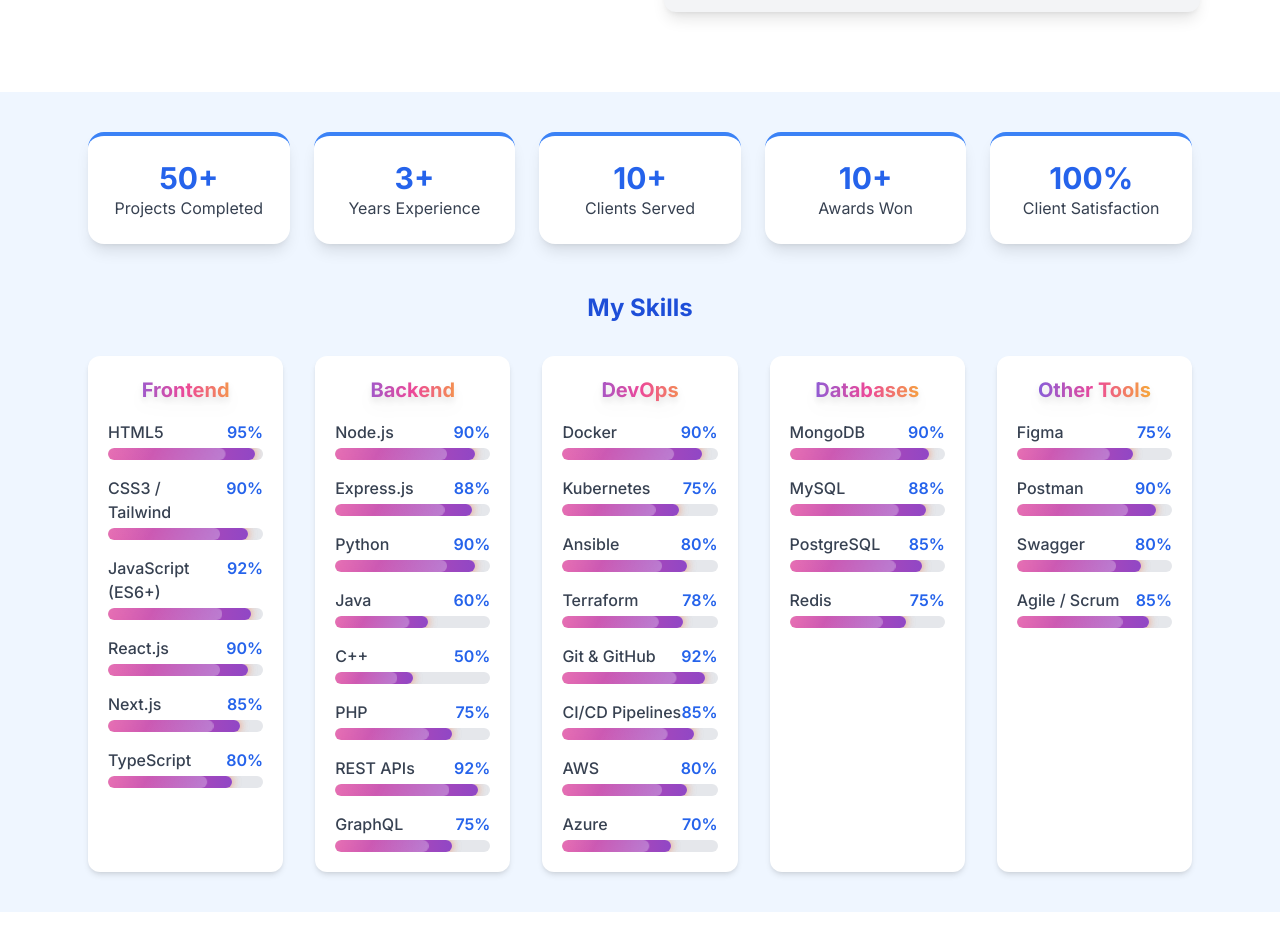
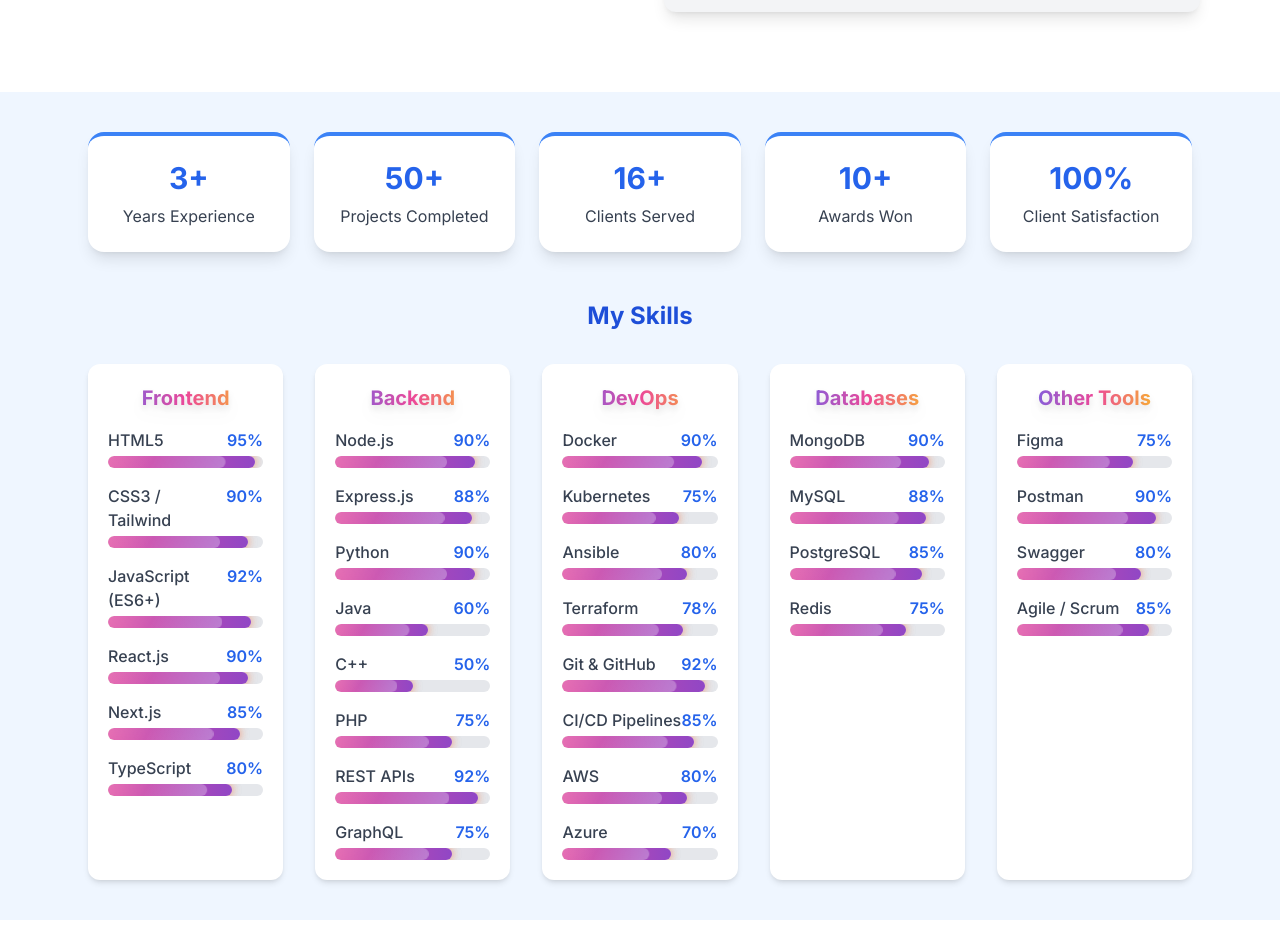
Before and after one commit to hesbonangwenyi606/my-portfolio, a React (Vite) app: page / in a window 1280 px wide. Shown: the part 1980-2909 px from the top of the page. Built offline with nearby package versions, Linux system fonts and the light colour scheme.

Commit message:
completed

```diff
--- a/src/components/SkillsSection.tsx
+++ b/src/components/SkillsSection.tsx
@@ -6,11 +6,11 @@ const Stats = () => {
       <div className="max-w-6xl mx-auto px-6">
         {/* Stats Section */}
         <div className="grid grid-cols-2 md:grid-cols-3 lg:grid-cols-5 gap-6 text-center mb-12">
-          <StatCard number="50+" label="Projects Completed" />
-          <StatCard number="3+" label="Years Experience" />
-          <StatCard number="10+" label="Clients Served" />
-          <StatCard number="10+" label="Awards Won" />
-          <StatCard number="100%" label="Client Satisfaction" />
+          <StatCard number={3} suffix="+" label="Years Experience" delay={0} />
+          <StatCard number={50} suffix="+" label="Projects Completed" delay={0.1} />
+          <StatCard number={16} suffix="+" label="Clients Served" delay={0.2} />
+          <StatCard number={10} suffix="+" label="Awards Won" delay={0.3} />
+          <StatCard number={100} suffix="%" label="Client Satisfaction" delay={0.4} />
         </div>
 
         {/* Skills Section */}
@@ -19,9 +19,7 @@ const Stats = () => {
             My Skills
           </h2>
 
-          {/* Grid of Skill Categories */}
           <div className="grid grid-cols-1 md:grid-cols-2 lg:grid-cols-5 gap-8">
-            {/* 1. Frontend */}
             <SkillCategory
               title="Frontend"
               skills={[
@@ -34,7 +32,6 @@ const Stats = () => {
               ]}
             />
 
-            {/* 2. Backend */}
             <SkillCategory
               title="Backend"
               skills={[
@@ -49,7 +46,6 @@ const Stats = () => {
               ]}
             />
 
-            {/* 3. DevOps */}
             <SkillCategory
               title="DevOps"
               skills={[
@@ -64,7 +60,6 @@ const Stats = () => {
               ]}
             />
 
-            {/* 4. Databases */}
             <SkillCategory
               title="Databases"
               skills={[
@@ -75,7 +70,6 @@ const Stats = () => {
               ]}
             />
 
-            {/* 5. Other Tools */}
             <SkillCategory
               title="Other Tools"
               skills={[
@@ -92,22 +86,108 @@ const Stats = () => {
   );
 };
 
-/* Reusable Stat Card */
-const StatCard = ({ number, label }) => (
-  <div className="cursor-pointer bg-white shadow-lg rounded-2xl p-6 border-t-4 border-blue-500 hover:scale-105 transform transition duration-300">
-    <h3 className="text-3xl font-bold text-blue-600">{number}</h3>
-    <p className="text-gray-700">{label}</p>
-  </div>
-);
+/* ✅ StatCard with glow pulse animation */
+const StatCard = ({ number, suffix, label, delay }) => {
+  const [count, setCount] = useState(0);
+  const [inView, setInView] = useState(false);
+  const [visible, setVisible] = useState(false);
+  const [pop, setPop] = useState(false);
+  const ref = useRef(null);
 
-/* Skill Category Component with polished title */
+  useEffect(() => {
+    const observer = new IntersectionObserver(
+      ([entry]) => {
+        if (entry.isIntersecting) {
+          setInView(true);
+          setVisible(true);
+        }
+      },
+      { threshold: 0.3 }
+    );
+    if (ref.current) observer.observe(ref.current);
+    return () => {
+      if (ref.current) observer.unobserve(ref.current);
+    };
+  }, []);
+
+  useEffect(() => {
+    if (inView) {
+      let start = 0;
+      const end = number;
+      const duration = 1500;
+      const increment = end / (duration / 16);
+
+      const timer = setInterval(() => {
+        start += increment;
+        if (start >= end) {
+          start = end;
+          clearInterval(timer);
+          setPop(true);
+          setTimeout(() => setPop(false), 800); // glow pulse lasts longer
+        }
+        setCount(Math.floor(start));
+      }, 16);
+    }
+  }, [inView, number]);
+
+  return (
+    <div
+      ref={ref}
+      className={`cursor-pointer bg-white shadow-lg rounded-2xl p-6 border-t-4 border-blue-500 transform transition-all duration-700 ease-out
+        ${visible ? "opacity-100 translate-y-0" : "opacity-0 translate-y-6"}
+      `}
+      style={{ transitionDelay: `${delay}s` }}
+    >
+      <div className="relative flex justify-center items-center">
+        {/* Glow Pulse Ring */}
+        {pop && (
+          <div className="absolute w-20 h-20 rounded-full animate-glow-pulse bg-blue-400/30 blur-lg"></div>
+        )}
+
+        <h3
+          className={`text-3xl font-bold text-blue-600 transition-transform duration-300 ${
+            pop ? "scale-125" : "scale-100"
+          }`}
+        >
+          {count}
+          {suffix}
+        </h3>
+      </div>
+      <p className="text-gray-700 mt-2">{label}</p>
+
+      <style jsx>{`
+        @keyframes glowPulse {
+          0% {
+            transform: scale(0.8);
+            opacity: 0.6;
+          }
+          50% {
+            transform: scale(1.3);
+            opacity: 1;
+          }
+          100% {
+            transform: scale(1.5);
+            opacity: 0;
+          }
+        }
+        .animate-glow-pulse {
+          animation: glowPulse 0.8s ease-out;
+        }
+      `}</style>
+    </div>
+  );
+};
+
+/* Skill Category */
 const SkillCategory = ({ title, skills }) => (
   <div className="bg-white p-5 rounded-xl shadow-md">
-    <h3 className="text-xl font-bold text-center
-                   bg-clip-text text-transparent
-                   bg-gradient-to-r from-indigo-500 via-pink-500 to-yellow-400
-                   drop-shadow-lg
-                   transition transform hover:scale-110 hover:drop-shadow-xl mb-4">
+    <h3
+      className="text-xl font-bold text-center
+                 bg-clip-text text-transparent
+                 bg-gradient-to-r from-indigo-500 via-pink-500 to-yellow-400
+                 drop-shadow-lg
+                 transition transform hover:scale-110 hover:drop-shadow-xl mb-4"
+    >
       {title}
     </h3>
     <div className="space-y-4">
@@ -118,7 +198,7 @@ const SkillCategory = ({ title, skills }) => (
   </div>
 );
 
-/* Skill Progress Bar Component with animated fill + flowing gradient + moving shine */
+/* Skill Progress Bar */
 const SkillBar = ({ name, level }) => {
   const [inView, setInView] = useState(false);
   const [progress, setProgress] = useState(0);
@@ -160,19 +240,18 @@ const SkillBar = ({ name, level }) => {
         <span className="text-blue-600 font-semibold">{progress}%</span>
       </div>
       <div className="w-full bg-gray-200 rounded-full h-3 overflow-hidden relative">
-        {/* Animated flowing gradient */}
         <div
           className="h-3 rounded-full transition-all duration-500 ease-in-out"
           style={{
             width: `${progress}%`,
-            background: `linear-gradient(270deg, #4f46e5, #ec4899, #facc15, #4f46e5)`,
+            background:
+              "linear-gradient(270deg, #4f46e5, #ec4899, #facc15, #4f46e5)",
             backgroundSize: "600% 100%",
             animation: "flowGradient 3s ease infinite",
-            boxShadow: `0 0 8px rgba(236,72,153,0.5), 0 0 8px rgba(252,204,21,0.5)`,
+            boxShadow:
+              "0 0 8px rgba(236,72,153,0.5), 0 0 8px rgba(252,204,21,0.5)",
           }}
         ></div>
-
-        {/* Moving shine overlay */}
         <div
           className="absolute top-0 left-0 h-3 rounded-full pointer-events-none"
           style={{
@@ -184,17 +263,26 @@ const SkillBar = ({ name, level }) => {
         ></div>
       </div>
 
-      {/* Keyframes for gradient flow + shine */}
       <style jsx>{`
         @keyframes shine {
-          0% { transform: translateX(-100%); }
-          100% { transform: translateX(100%); }
+          0% {
+            transform: translateX(-100%);
+          }
+          100% {
+            transform: translateX(100%);
+          }
         }
 
         @keyframes flowGradient {
-          0% { background-position: 0% 50%; }
-          50% { background-position: 100% 50%; }
-          100% { background-position: 0% 50%; }
+          0% {
+            background-position: 0% 50%;
+          }
+          50% {
+            background-position: 100% 50%;
+          }
+          100% {
+            background-position: 0% 50%;
+          }
         }
       `}</style>
     </div>
```
